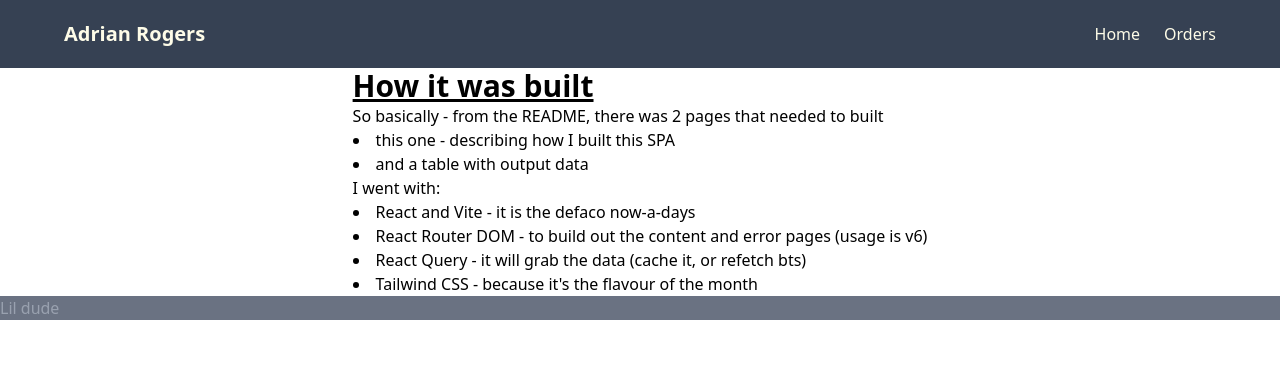
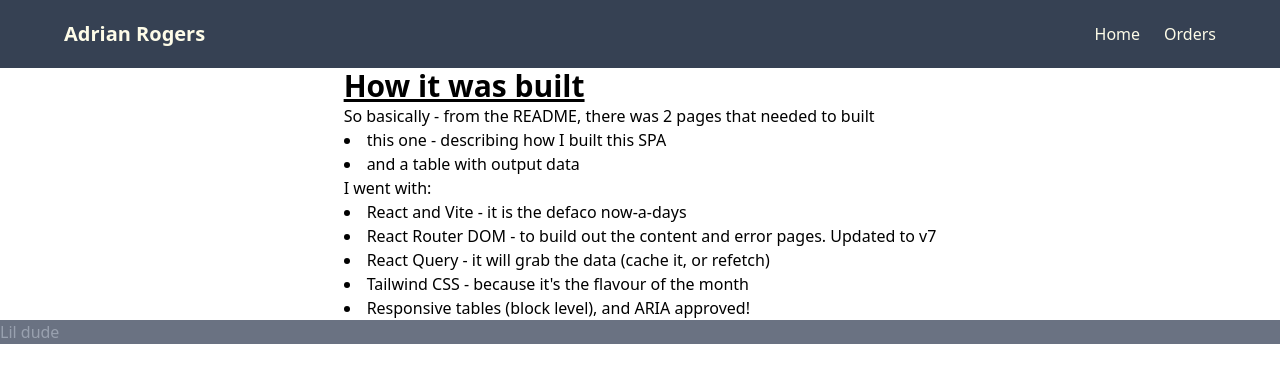
Before and after one commit to adritek/kantox-table, a React (Vite) app: page /#/ in a window 1280 px wide. Shown: the top 382 px of the page. Built offline with nearby package versions, Linux system fonts and the light colour scheme.

Commit message:
Update README and homepage with updates

```diff
--- a/src/pages/HomePage.jsx
+++ b/src/pages/HomePage.jsx
@@ -11,10 +11,11 @@ export default function Home() {
       <ul className="list-disc list-inside">
         <li>React and Vite - it is the defaco now-a-days</li>
         <li>
-          React Router DOM - to build out the content and error pages (usage is v6)
+          React Router DOM - to build out the content and error pages. Updated to v7
         </li>
-        <li>React Query - it will grab the data (cache it, or refetch bts)</li>
+        <li>React Query - it will grab the data (cache it, or refetch)</li>
         <li>Tailwind CSS - because it&#39;s the flavour of the month</li>
+        <li>Responsive tables (block level), and ARIA approved!</li>
       </ul>
     </>
   );
```
Also changed, not shown: 1 other file (tests, documents, lock files or other folders).
